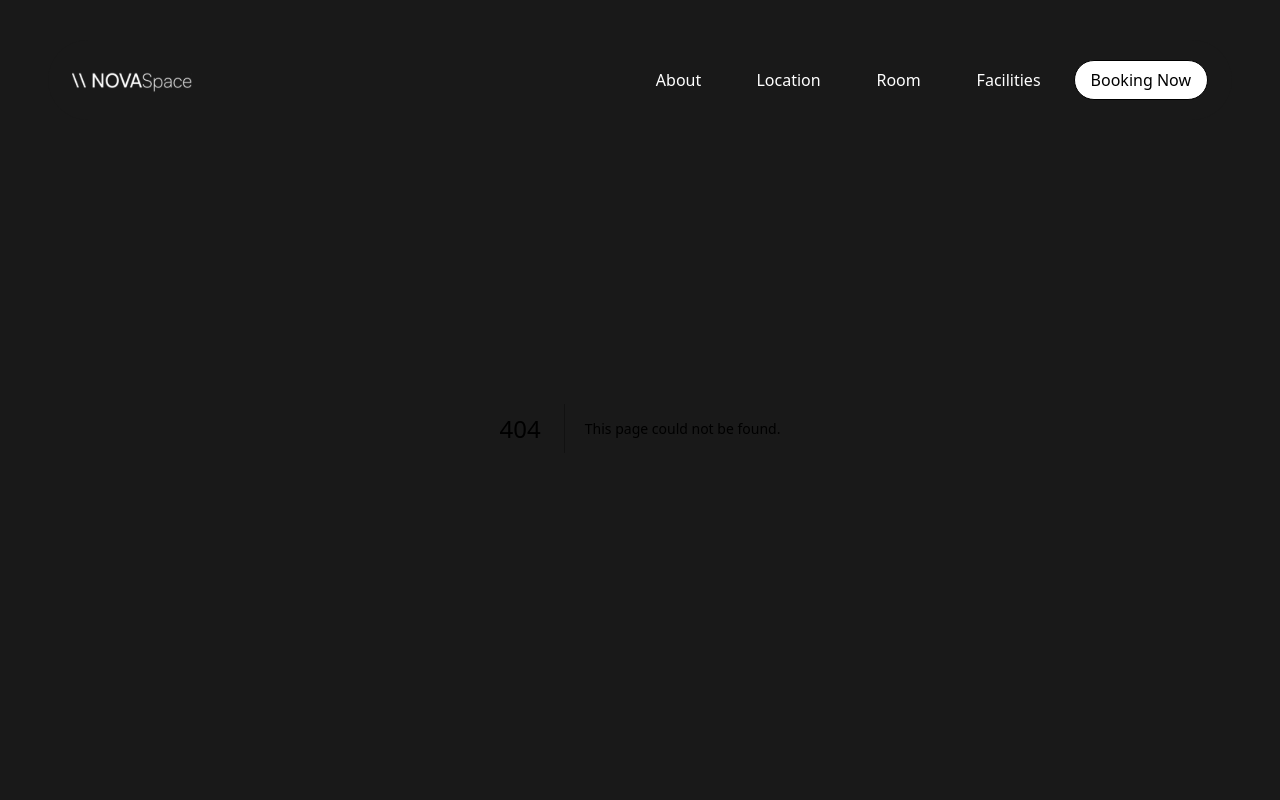
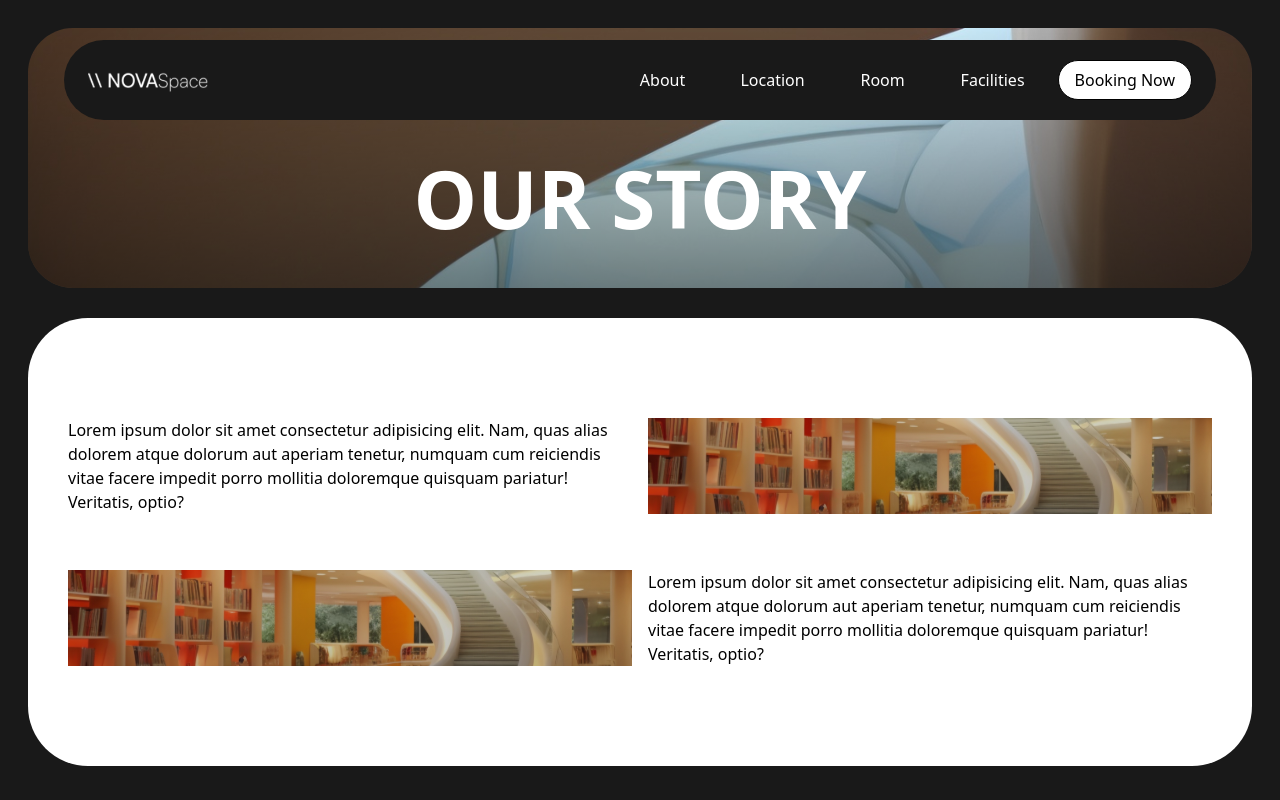
Before and after one commit to yasminnur/novaSpace, a Next.js app: page /about in a window 1280 px wide. Before the commit this address had no page. Shown: the top 800 px of the page. Built offline with nearby package versions, Linux system fonts and the light colour scheme.

Commit message:
about page

```diff
--- /dev/null
+++ b/src/app/about/page.jsx
@@ -0,0 +1,79 @@
+import Image from "next/image";
+export default function About() {
+  return (
+    <>
+      <section
+      // className="py-[100px] bg-red-300"
+      //  style={{
+      //     backgroundImage: "url(/assets/img/img-section1.svg)",
+      //     backgroundPosition: "top",
+      //     backgroundRepeat: "no-repeat",
+      //     backgroundSize: "cover",
+      //   }}
+      //   className="relative rounded-[15px] flex flex-col justify-center items-center h-fit overflow-x-hidden py-[50px]">
+      >
+        {/* <div
+          style={{
+            backgroundImage: "url(/assets/img/img-section1.svg)",
+            backgroundPosition: "top",
+            backgroundRepeat: "no-repeat",
+            backgroundSize: "cover",
+          }}
+          className="relative rounded-[15px] flex flex-col justify-center items-center h-fit overflow-x-hidden py-[50px]"
+        > */}
+        <div
+          style={{
+            backgroundImage: "url(/assets/img/img-section1.svg)",
+            backgroundPosition: "top",
+            backgroundRepeat: "no-repeat",
+            backgroundSize: "cover",
+          }}
+          className="relative rounded-[45px] flex flex-col justify-center items-center h-fit overflow-x-hidden py-[50px]"
+        >
+          <div className="absolute bg-gradient-to-t from-black/50 to-black/5 md:to-black/0 inset-0"></div>
+          <div className="relative z-10 flex justify-center items-center inset-0 flex-col mt-[80px] h-fit">
+            <h1 className="text-white text-[80px] font-bold leading-none">
+              OUR STORY
+            </h1>
+          </div>
+        </div>
+
+        <div className="mt-[30px] flex flex-col py-[50px] md:py-[100px] px-5 md:px-10 rounded-[45px] lg:rounded-[60px] bg-white gap-y-14">
+          <div className="grid grid-cols-2 gap-4">
+            <div className=" ">
+              Lorem ipsum dolor sit amet consectetur adipisicing elit. Nam, quas
+              alias dolorem atque dolorum aut aperiam tenetur, numquam cum
+              reiciendis vitae facere impedit porro mollitia doloremque quisquam
+              pariatur! Veritatis, optio?
+            </div>
+            <div className="relative bg-red-300 overflow-hidden">
+              <Image
+                src={"/assets/img/img-section1.svg"}
+                fill
+                alt=""
+                className="absolute inset-0 object-cover"
+              />
+            </div>
+          </div>
+                  <div className="grid grid-cols-2 gap-4">
+                  <div className="relative bg-red-300 overflow-hidden">
+              <Image
+                src={"/assets/img/img-section1.svg"}
+                fill
+                alt=""
+                className="absolute inset-0 object-cover"
+              />
+            </div>
+            <div className=" ">
+              Lorem ipsum dolor sit amet consectetur adipisicing elit. Nam, quas
+              alias dolorem atque dolorum aut aperiam tenetur, numquam cum
+              reiciendis vitae facere impedit porro mollitia doloremque quisquam
+              pariatur! Veritatis, optio?
+            </div>
+
+          </div>
+        </div>
+      </section>
+    </>
+  );
+}
--- a/src/app/page.js
+++ b/src/app/page.js
@@ -14,7 +14,7 @@ export default function Home() {
   }, []);
   return (
     <>
-      <div id="about" className="flex flex-col w-full">
+      <div className="flex flex-col w-full">
         <section
           style={{
             backgroundImage: "url(/assets/img/img-section1.svg)",
@@ -22,41 +22,59 @@ export default function Home() {
             backgroundRepeat: "no-repeat",
             backgroundSize: "cover",
           }}
-          className="relative rounded-[45px] lg:rounded-[60px] flex flex-col justify-center items-center min-h-screen h-fit overflow-x-hidden py-[200px] lg:py-[283px] "
+          className="relative rounded-[45px] lg:rounded-[60px] flex flex-col justify-center items-center h-fit overflow-x-hidden"
         >
-          <div className="absolute bg-gradient-to-t from-black/50 to-black/5 md:to-black/0 inset-0 w-full h-full"></div>
-          <div className="flex flex-col justify-center items-center text-white text-center font-normal uppercase leading-none min-w-min px-[100px] lg:px-[128px]">
+          <div className="absolute bg-gradient-to-t from-black/50 to-black/5 md:to-black/0 inset-0"></div>
+          <div className="relative z-10 flex justify-center items-center inset-0 flex-col py-[200px] lg:py-[310px] px-[100px] lg:px-[128px] h-fit">
+            <div className="flex flex-col justify-center items-center text-white text-center font-normal uppercase leading-none">
               <h1 className="text-[70px] lg:text-[120px] ">
                 Work
-              <span className="italic">
-                {" "}
-                Smarter,{" "}
-              </span>
+                <span className="italic"> Smarter, </span>
               </h1>
               <h1 className="text-[70px] lg:text-[120px]">
-              <span className="italic">InNovate</span>{" "}
-              faster
+                <span className="italic">InNovate</span> faster
               </h1>
               <p className="normal-case mt-10 text-2xl">
                 Where innovation meets collaboration in a futuristic space.
               </p>
             </div>
-          <div className="flex flex-col md:flex-row justify-center items-center text-white font-normal w-full gap-y-4 gap-x-[171px] md:gap-x-[20px] mt-[250px] px-[40px] lg:px-[128px]">
-            <h1 className="basis-1/3 text-[35px] lg:text-[60px] italic leading-tight lg:leading-none text-start">
+            <div id="about" className="grid md:grid-cols-2 justify-center items-center text-white font-normal w-full gap-y-7 gap-x-[171px] md:gap-x-[20px] mt-[250px]  ">
+              <div className="flex flex-col justify-between h-full gap-y-4 md:gap-y-0">
+                <h1 className="text-[35px] lg:text-[60px] italic leading-tight lg:leading-none text-start">
                   Where Visionaries Create the Future
                 </h1>
-            <p className="basis-2/3 text-lg text-justify md:text-start md:text-lg xl:text-2xl leading-loose">
+                <Link
+                  href="/about"
+                  className="group flex items-center gap-x-5 w-fit"
+                >
+                  <p className="font-normal text-xl text-white group-hover:underline">
+                    Our Story
+                  </p>
+
+                  <div className="flex items-center justify-center rounded-full border w-[40px] h-[40px] md:w-[50px] md:h-[50px] border-white relative overflow-hidden bg-white/10">
+                    <Image
+                      src="/assets/icon/icon-arrow.svg"
+                      fill
+                      alt=""
+                      className="p-2 md:p-3 group-hover:-rotate-[0.542rad]"
+                    />
+                  </div>
+                </Link>
+              </div>
+              <p className="text-lg text-justify md:text-start md:text-lg xl:text-2xl leading-loose bg-">
                 Welcome to NovaSpace, a futuristic coworking space designed for
-              creators, innovators, and dreamers. Our space blends cutting-edge
-              design with a collaborative atmosphere, offering a seamless fusion
-              of technology,comfort, and inspiration. Whether you&apos;re a startup,
-              freelancer, or remote team, NovaSpace provides the perfect
-              environment to ignite ideas and shape the future.
+                creators, innovators, and dreamers. Our space blends
+                cutting-edge design with a collaborative atmosphere, offering a
+                seamless fusion of technology,comfort, and inspiration. Whether
+                you&apos;re a startup, freelancer, or remote team, NovaSpace
+                provides the perfect environment to ignite ideas and shape the
+                future.
               </p>
+            </div>
           </div>
         </section>
 
-
+        {/* Location  */}
         <section
           id="location"
           className="mt-[30px] py-[50px] md:py-[100px] px-5 md:px-10 rounded-t-[45px] lg:rounded-t-[60px] bg-white "
@@ -67,9 +85,7 @@ export default function Home() {
           {/* nav-location */}
           <div className="nav-location mt-[25px] md:mt-[50px] text-[20px] md:text-[28px]">
             <ul className="flex flex-col md:flex-row gap-x-5 gap-y-3 md:gap-y-0">
-              <li
-                className={`flex-1 text-center text-white w-full`}
-              >
+              <li className={`flex-1 text-center text-white w-full`}>
                 <button
                   onClick={() => setSelected("alpha")}
                   className={`flex-1 text-center rounded-2xl w-full py-5 ${
@@ -164,8 +180,11 @@ export default function Home() {
           </div>
         </section>
 
-
-        <section className="bg-white px-5 md:px-10 py-[50px] md:py-[100px]">
+        {/* Room Type  */}
+        <section
+          id="roomtype"
+          className="bg-white px-5 md:px-10 py-[50px] md:py-[100px]"
+        >
           <h1 className="text-[35px] lg:text-[45px] text-center font-normal text-[#191919]">
             Room Type
           </h1>
@@ -191,9 +210,7 @@ export default function Home() {
                         </p>
                         <h1 className="italic truncate text-4xl md:text-[100px] uppercase leading-none">
                           {item.name1}
-                        <span className=" not-italic">
-                          {item.name2}
-                        </span>
+                          <span className=" not-italic">{item.name2}</span>
                         </h1>
                         <p className="line-clamp-3 md:line-clamp-3 font-normal text-xl md:text-2xl">
                           {item.desc}
@@ -223,21 +240,35 @@ export default function Home() {
               </>
             ))}
           </div>
+
+          <div className="btn-more w-full flex justify-center items-center mt-[25px] md:mt-[60px]">
+            <Link href="/roomtype" className="font-medium px-6 py-3 bg-black text-white border border-black rounded-full text-2xl hover:bg-transparent hover:text-black">
+              See More...
+            </Link>
+          </div>
         </section>
-        <section className="bg-white px-10 py-[100px]">
-          <h1 className="text-center font-normal text-[45px] text-[#191919]">
+
+        {/* Facilities  */}
+        <section
+          id="facilities"
+          className="bg-white px-5 md:px-10 py-[50px] md:py-[100px]"
+        >
+          <h1 className="text-[35px] lg:text-[45px] text-center font-normal text-[#191919]">
             Facilities
           </h1>
-          <div className="mt-[60px] grid grid-cols-3 gap-7">
+          <div className="mt-[60px] grid grid-cols-1 md:grid-cols-3 gap-7 bg-green-300">
+            <div className="bg-amber-200 h-[258px] flex flex-col justify-center items-center rounded-[40px] md:px-[150px] md:py-[52px] shadow-facilities">
+              <div className="bg-red-300 relative overflow-hidden w-[88px] h-[88px]">
+                <Image src={"/assets/icon/icon-toilet.svg"} fill alt="" />
+              </div>
+              <p className="font-medium text-[28px] w-fit text-[#191919] bg-green-700">
+                Toilet
+              </p>
+            </div>
+
             <div className="h-[258px] flex flex-col justify-center items-center rounded-[40px] px-[150px] py-[52px] shadow-facilities bg-white">
               <div className="relative overflow-hidden w-[88px] h-[88px]">
-                <Image src={"/assets/icon/icon-toilet.svg"} fill alt=""/>
-              </div>
-              <p className="font-medium text-[28px] text-[#191919]">Toilet</p>
-            </div>
-            <div className="h-[258px] flex flex-col justify-center items-center rounded-[40px] px-[150px] py-[52px] shadow-facilities bg-white">
-              <div className="relative overflow-hidden w-[88px] h-[88px]">
-                <Image src={"/assets/icon/icon-wifi.svg"} fill alt=""/>
+                <Image src={"/assets/icon/icon-wifi.svg"} fill alt="" />
               </div>
               <p className="font-medium text-[28px] text-[#191919]">Internet</p>
             </div>
@@ -249,7 +280,7 @@ export default function Home() {
             </div>
             <div className="h-[258px] flex flex-col justify-center items-center rounded-[40px] px-[150px] py-[52px] shadow-facilities bg-white">
               <div className="relative overflow-hidden w-[88px] h-[88px]">
-                <Image src={"/assets/icon/icon-ac.svg"} fill alt=""/>
+                <Image src={"/assets/icon/icon-ac.svg"} fill alt="" />
               </div>
               <p className="font-medium text-[28px] text-[#191919]">
                 Air Conditioner
@@ -257,7 +288,7 @@ export default function Home() {
             </div>
             <div className="h-[258px] flex flex-col justify-center items-center rounded-[40px] px-[150px] py-[52px] shadow-facilities bg-white">
               <div className="relative overflow-hidden w-[88px] h-[88px]">
-                <Image src={"/assets/icon/icon-pray.svg"} fill alt=""/>
+                <Image src={"/assets/icon/icon-pray.svg"} fill alt="" />
               </div>
               <p className="font-medium text-[28px] text-[#191919]">
                 Multipurpose Room
@@ -265,21 +296,26 @@ export default function Home() {
             </div>
             <div className="h-[258px] flex flex-col justify-center items-center rounded-[40px] px-[150px] py-[52px] shadow-facilities bg-white">
               <div className="relative overflow-hidden w-[88px] h-[88px]">
-                <Image src={"/assets/icon/icon-printer.svg"} fill alt=""/>
+                <Image src={"/assets/icon/icon-printer.svg"} fill alt="" />
               </div>
               <p className="font-medium text-[28px] text-[#191919]">Printer</p>
             </div>
           </div>
         </section>
-        <section className="bg-white px-10 py-[100px] justify-center flex text-center">
+
+        {/* Testi  */}
+        <section
+          id="testi"
+          className="bg-white px-10 py-[100px] justify-center flex text-center"
+        >
           <div className="flex flex-col gap-y-[50px] w-[753px]">
             <h1 className="font-normal text-[45px] text-[#191919]">
               Nova Space really comfortable for working
             </h1>
             <p>
-            &quot;Nova Space really comfortable for working. We&apos;ve seen a huge jump
-              in leads since launch, and customers love the easy navigation.
-              Nova Space truly exceeded our expectations!&quot;
+              &quot;Nova Space really comfortable for working. We&apos;ve seen a
+              huge jump in leads since launch, and customers love the easy
+              navigation. Nova Space truly exceeded our expectations!&quot;
             </p>
             <div className="profile-info flex flex-col justify-center items-center ">
               <div className="flex gap-x-8 items-center">
@@ -335,10 +371,15 @@ export default function Home() {
             </div>
           </div>
         </section>
+
         <section className="bg-white px-[100px] py-[100px] rounded-b-[60px]">
           <div className="flex justify-between items-center">
-            <p className="font-normal w-[521px] leading-none text-[80px] text-[#191919] italic">Limited Spots Available!</p>
-            <button className="cursor-pointer p-5 h-fit w-fit rounded-full bg-[#191919] text-white font-normal text-xl">Reserve your Room</button>
+            <p className="font-normal w-[521px] leading-none text-[80px] text-[#191919] italic">
+              Limited Spots Available!
+            </p>
+            <button className="cursor-pointer p-5 h-fit w-fit rounded-full bg-[#191919] text-white font-normal text-xl">
+              Reserve your Room
+            </button>
           </div>
         </section>
       </div>
--- /dev/null
+++ b/src/app/roomtype/page.jsx
@@ -0,0 +1,7 @@
+export default function Typeroom() {
+    return (
+        <>
+        ini typeroom
+        </>
+    )
+}
--- a/src/components/navbar/page.jsx
+++ b/src/components/navbar/page.jsx
@@ -11,7 +11,7 @@ export default function Navbar() {
     <>
       <div className="w-full flex justify-center">
         <nav
-          className={`fixed h-fit left-10 right-10 lg:left-12 lg:right-12 z-50 top-10 flex flex-col lg:flex-row justify-between bg-primary items-center py-5 transition-transform duration-1000 ${
+          className={`fixed h-fit left-10 right-10 lg:left-16 lg:right-16 z-50 top-10 flex flex-col lg:flex-row justify-between bg-primary items-center py-5 transition-transform duration-1000 ${
             navDropdown ? "rounded-[40px]" : "rounded-full"
           }`}
         >
@@ -47,7 +47,7 @@ export default function Navbar() {
                   </Link>
                 </li>
                 <li className="relative group overflow-hidden px-4 py-2 w-[90px] h-[40px] rounded-full hover:bg-white/5 transition duration-600 cursor-pointer">
-                  <Link href="#room">
+                  <Link href="#roomtype">
                     <p className="absolute inset-0 flex items-center justify-center transition-all duration-500 ease-in-out group-hover:opacity-0 group-hover:-translate-y-full">
                       Room
                     </p>
```
Lines whose indentation alone changed are shown as unchanged.
